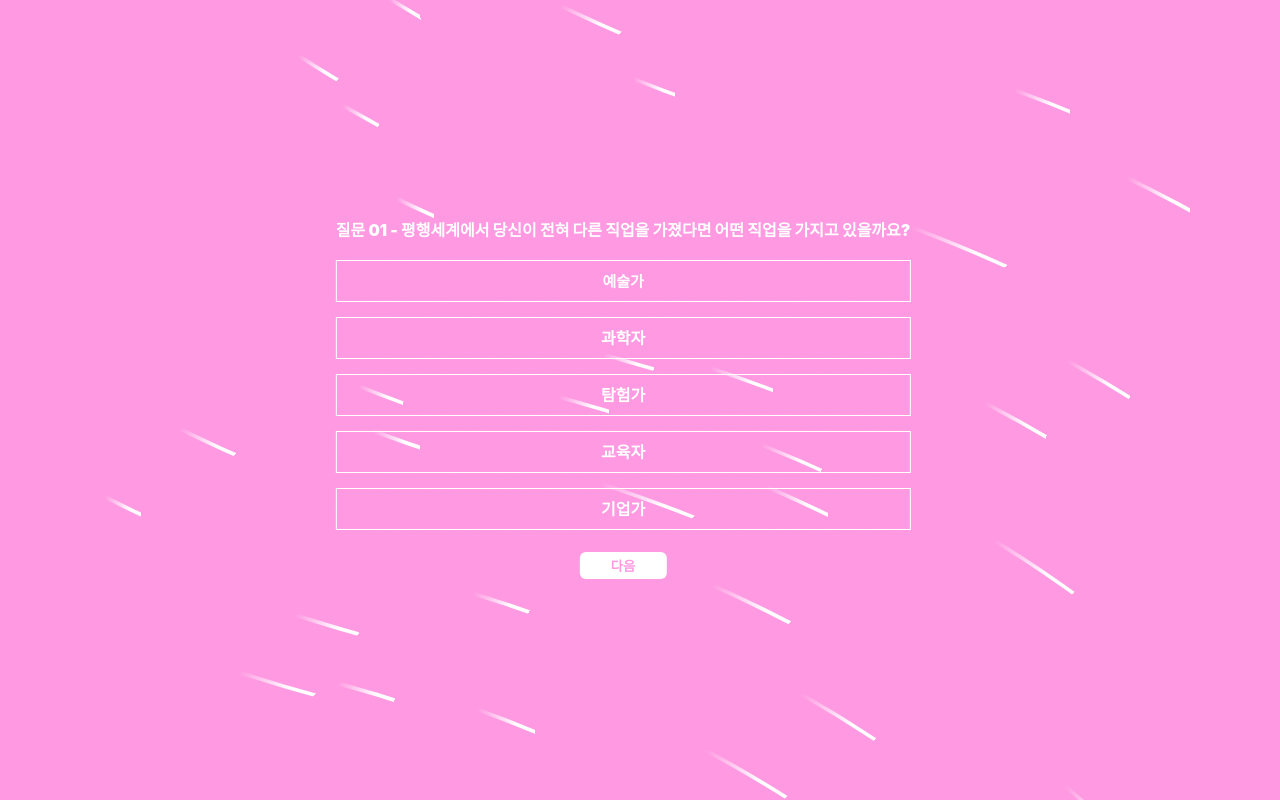
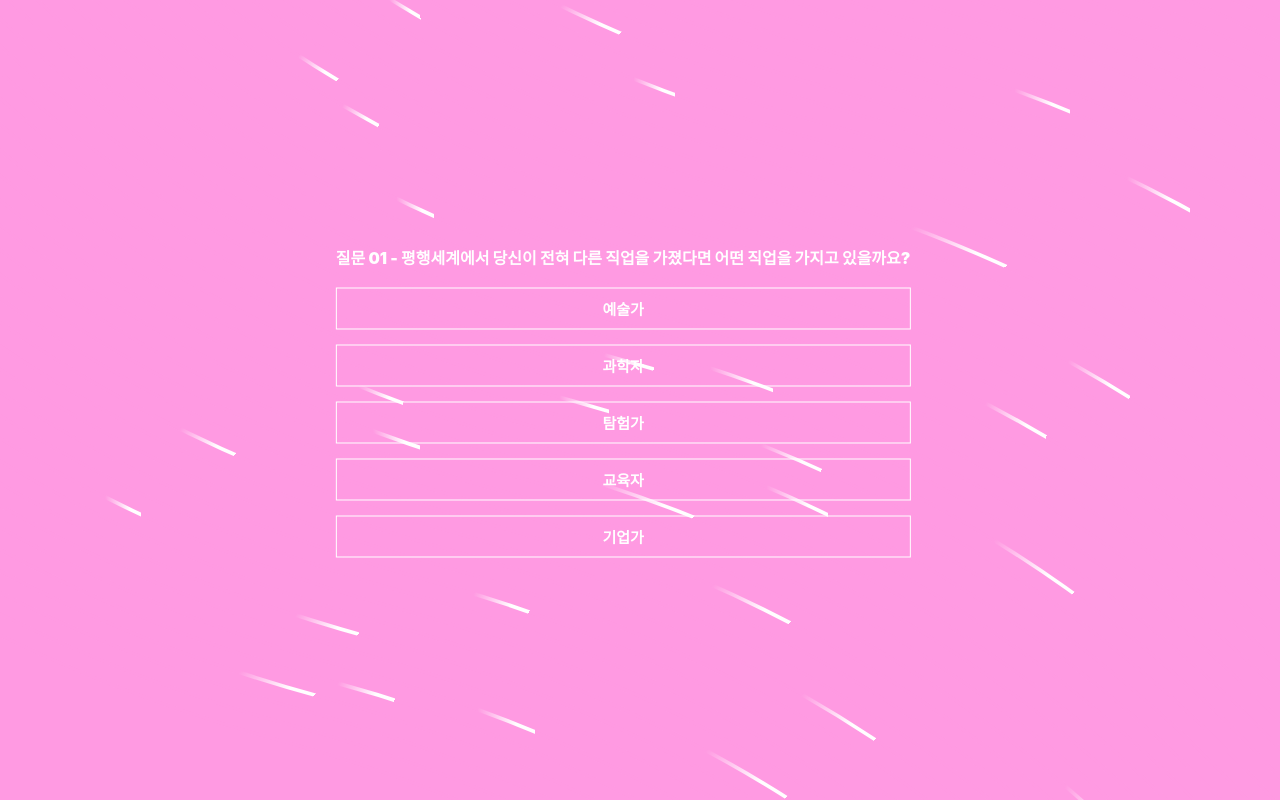
Before and after one commit to betterthanhajin/psychological, a React (Create React App) app: page /question in a window 1280 px wide. Built offline with nearby package versions, Linux system fonts and the light colour scheme.

Commit message:
fix: modify components

```diff
--- a/src/components/PsychoResult.tsx
+++ b/src/components/PsychoResult.tsx
@@ -43,7 +43,7 @@ export default function QuestionList03() {
               피난처를 둘러싸고 있습니다.
             </div>
             <div style={{ padding: "5px" }}>
-              <Link to="/question">
+              <Link to="/">
                 <button
                   style={{
                     width: "87px",
--- a/src/components/QuestionList.tsx
+++ b/src/components/QuestionList.tsx
@@ -67,7 +67,22 @@ export default function QuestionList() {
                 padding: "5px",
               }}
             >
-              과학자
+              <Link to="/question02">
+                <button
+                  style={{
+                    width: "100%",
+                    height: "27px",
+                    color: "white",
+                    border: "none",
+                    background: "none",
+                    cursor: "pointer",
+                    fontWeight: "bolder",
+                    fontSize: "15px",
+                  }}
+                >
+                  과학자
+                </button>
+              </Link>
             </li>
             <li
               style={{
@@ -76,7 +91,22 @@ export default function QuestionList() {
                 padding: "5px",
               }}
             >
-              탐험가
+              <Link to="/question02">
+                <button
+                  style={{
+                    width: "100%",
+                    height: "27px",
+                    color: "white",
+                    border: "none",
+                    background: "none",
+                    cursor: "pointer",
+                    fontWeight: "bolder",
+                    fontSize: "15px",
+                  }}
+                >
+                  탐험가
+                </button>
+              </Link>
             </li>
             <li
               style={{
@@ -85,7 +115,22 @@ export default function QuestionList() {
                 padding: "5px",
               }}
             >
-              교육자
+              <Link to="/question02">
+                <button
+                  style={{
+                    width: "100%",
+                    height: "27px",
+                    color: "white",
+                    border: "none",
+                    background: "none",
+                    cursor: "pointer",
+                    fontWeight: "bolder",
+                    fontSize: "15px",
+                  }}
+                >
+                  교육자
+                </button>
+              </Link>
             </li>
             <li
               style={{
@@ -94,26 +139,23 @@ export default function QuestionList() {
                 padding: "5px",
               }}
             >
-              기업가
-            </li>
-            <div style={{ padding: "5px" }}>
-              <Link to="/question">
+              <Link to="/question02">
                 <button
                   style={{
-                    width: "87px",
+                    width: "100%",
                     height: "27px",
-                    background: "white",
-                    color: "#ff9ae2",
+                    color: "white",
                     border: "none",
-                    borderRadius: "6px",
+                    background: "none",
                     cursor: "pointer",
                     fontWeight: "bolder",
+                    fontSize: "15px",
                   }}
                 >
-                  다음
+                  기업가
                 </button>
               </Link>
-            </div>
+            </li>
           </ul>
         </div>
       </div>
--- a/src/components/QuestionList02.tsx
+++ b/src/components/QuestionList02.tsx
@@ -66,7 +66,22 @@ export default function QuestionList02() {
                 padding: "5px",
               }}
             >
-              조용하고 사색적인
+              <Link to="/question03">
+                <button
+                  style={{
+                    width: "100%",
+                    height: "27px",
+                    color: "white",
+                    border: "none",
+                    background: "none",
+                    cursor: "pointer",
+                    fontWeight: "bolder",
+                    fontSize: "15px",
+                  }}
+                >
+                  조용하고 사색적인
+                </button>
+              </Link>
             </li>
             <li
               style={{
@@ -75,7 +90,22 @@ export default function QuestionList02() {
                 padding: "5px",
               }}
             >
-              사교적이고 활발한
+              <Link to="/question03">
+                <button
+                  style={{
+                    width: "100%",
+                    height: "27px",
+                    color: "white",
+                    border: "none",
+                    background: "none",
+                    cursor: "pointer",
+                    fontWeight: "bolder",
+                    fontSize: "15px",
+                  }}
+                >
+                  사교적이고 활발한
+                </button>
+              </Link>
             </li>
             <li
               style={{
@@ -84,26 +114,23 @@ export default function QuestionList02() {
                 padding: "5px",
               }}
             >
-              신중하고 체계적인
-            </li>
-            <div style={{ padding: "5px" }}>
-              <Link to="/question">
+              <Link to="/question03">
                 <button
                   style={{
-                    width: "87px",
+                    width: "100%",
                     height: "27px",
-                    background: "white",
-                    color: "#ff9ae2",
+                    color: "white",
                     border: "none",
-                    borderRadius: "6px",
+                    background: "none",
                     cursor: "pointer",
                     fontWeight: "bolder",
+                    fontSize: "15px",
                   }}
                 >
-                  다음
+                  신중하고 체계적인
                 </button>
               </Link>
-            </div>
+            </li>
           </ul>
         </div>
       </div>
--- a/src/components/QuestionList03.tsx
+++ b/src/components/QuestionList03.tsx
@@ -66,7 +66,22 @@ export default function QuestionList03() {
                 padding: "5px",
               }}
             >
-              등산같은 아웃도어 활동
+              <Link to="/question04">
+                <button
+                  style={{
+                    width: "100%",
+                    height: "27px",
+                    color: "white",
+                    border: "none",
+                    background: "none",
+                    cursor: "pointer",
+                    fontWeight: "bolder",
+                    fontSize: "15px",
+                  }}
+                >
+                  등산같은 아웃도어 활동
+                </button>
+              </Link>
             </li>
             <li
               style={{
@@ -75,7 +90,22 @@ export default function QuestionList03() {
                 padding: "5px",
               }}
             >
-              책 읽기 또는 글쓰기
+              <Link to="/question04">
+                <button
+                  style={{
+                    width: "100%",
+                    height: "27px",
+                    color: "white",
+                    border: "none",
+                    background: "none",
+                    cursor: "pointer",
+                    fontWeight: "bolder",
+                    fontSize: "15px",
+                  }}
+                >
+                  책 읽기 또는 글쓰기
+                </button>
+              </Link>
             </li>
             <li
               style={{
@@ -84,26 +114,23 @@ export default function QuestionList03() {
                 padding: "5px",
               }}
             >
-              요리 또는 정원 가꾸기
-            </li>
-            <div style={{ padding: "5px" }}>
-              <Link to="/question">
+              <Link to="/question04">
                 <button
                   style={{
-                    width: "87px",
+                    width: "100%",
                     height: "27px",
-                    background: "white",
-                    color: "#ff9ae2",
+                    color: "white",
                     border: "none",
-                    borderRadius: "6px",
+                    background: "none",
                     cursor: "pointer",
                     fontWeight: "bolder",
+                    fontSize: "15px",
                   }}
                 >
-                  다음
+                  요리 또는 정원 가꾸기
                 </button>
               </Link>
-            </div>
+            </li>
           </ul>
         </div>
       </div>
--- a/src/components/QuestionList04.tsx
+++ b/src/components/QuestionList04.tsx
@@ -67,7 +67,22 @@ export default function QuestionList03() {
                 padding: "5px",
               }}
             >
-              개인의 성장과 자기계발
+              <Link to="/psycholResult">
+                <button
+                  style={{
+                    width: "100%",
+                    height: "27px",
+                    color: "white",
+                    border: "none",
+                    background: "none",
+                    cursor: "pointer",
+                    fontWeight: "bolder",
+                    fontSize: "15px",
+                  }}
+                >
+                  개인의 성장과 자기계발
+                </button>
+              </Link>
             </li>
             <li
               style={{
@@ -76,7 +91,22 @@ export default function QuestionList03() {
                 padding: "5px",
               }}
             >
-              사회적 영향력과 변화
+              <Link to="/psycholResult">
+                <button
+                  style={{
+                    width: "100%",
+                    height: "27px",
+                    color: "white",
+                    border: "none",
+                    background: "none",
+                    cursor: "pointer",
+                    fontWeight: "bolder",
+                    fontSize: "15px",
+                  }}
+                >
+                  사회적 영향력과 변화
+                </button>
+              </Link>
             </li>
             <li
               style={{
@@ -85,26 +115,23 @@ export default function QuestionList03() {
                 padding: "5px",
               }}
             >
-              창의성과 혁신
-            </li>
-            <div style={{ padding: "5px" }}>
-              <Link to="/question">
+              <Link to="/psycholResult">
                 <button
                   style={{
-                    width: "87px",
+                    width: "100%",
                     height: "27px",
-                    background: "white",
-                    color: "#ff9ae2",
+                    color: "white",
                     border: "none",
-                    borderRadius: "6px",
+                    background: "none",
                     cursor: "pointer",
                     fontWeight: "bolder",
+                    fontSize: "15px",
                   }}
                 >
-                  다음
+                  창의성과 혁신
                 </button>
               </Link>
-            </div>
+            </li>
           </ul>
         </div>
       </div>
```
